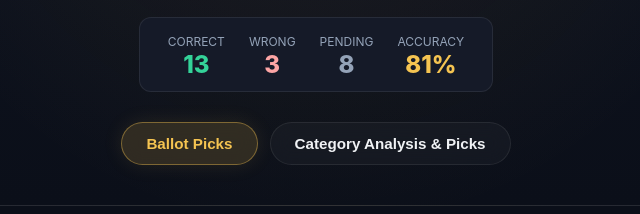
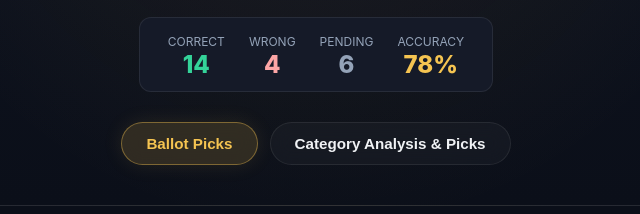
Before and after one commit to danielraffel/oscars-2026, a plain HTML site: page index.html in a window 1280 px wide. Shown: the part 226-440 px from the top of the page, 324-964 px from the left. Drawn offline with Linux system fonts and the light colour scheme.

Commit message:
Update winners: Cinematography (Sinners), Film Editing (One Battle after Another)
Cinematography miss (picked One Battle after Another), Film Editing correct.
Score: 14 correct, 4 wrong, 6 pending.

```diff
--- a/index.html
+++ b/index.html
@@ -599,7 +599,7 @@
         text: "Vanity Fair flagged this as neck-and-neck, but the late precursors broke toward One Battle after Another: BAFTA cinematography and ASC both went there. That's enough to override earlier Sinners momentum.",
         sources:["Vanity Fair", "BAFTA", "ASC", "Polymarket"],
         noms:["Frankenstein", "Marty Supreme", "One Battle after Another", "Sinners", "Train Dreams"],
-        winner: null
+        winner: "Sinners"
       },
       {
         cat: "Best Picture", pick: "One Battle after Another",
@@ -653,7 +653,7 @@
         text: "Editing is part of the One Battle after Another best-picture/directing package. BAFTA went there, and the market has widened the gap enough that I'd follow it.",
         sources: ["Vanity Fair", "BAFTA", "ACE context", "Polymarket"],
         noms:["F1", "Marty Supreme", "One Battle after Another", "Sentimental Value", "Sinners"],
-        winner: null
+        winner: "One Battle after Another"
       },
       {
         cat: "International Feature Film", pick: "Sentimental Value",
```
